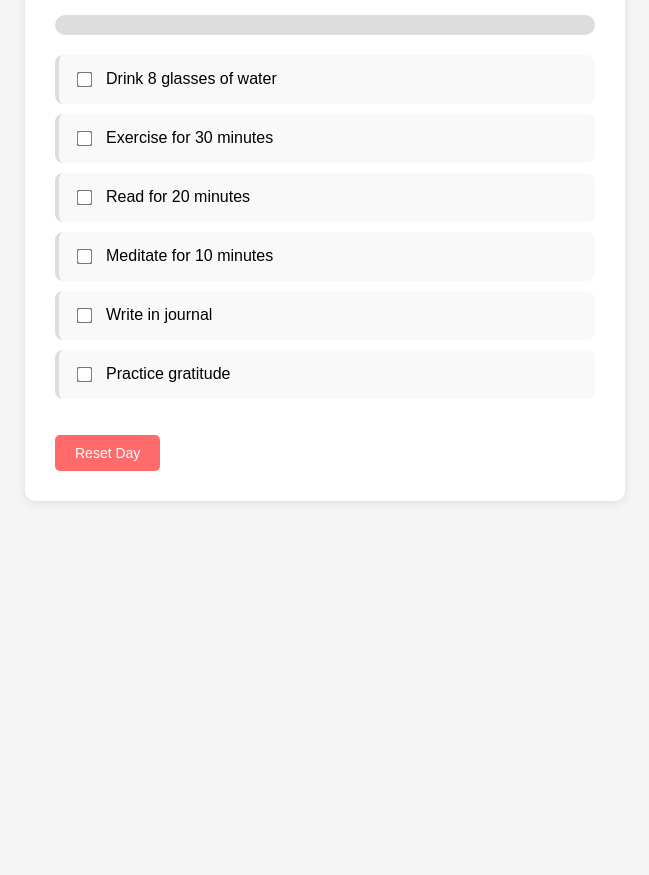
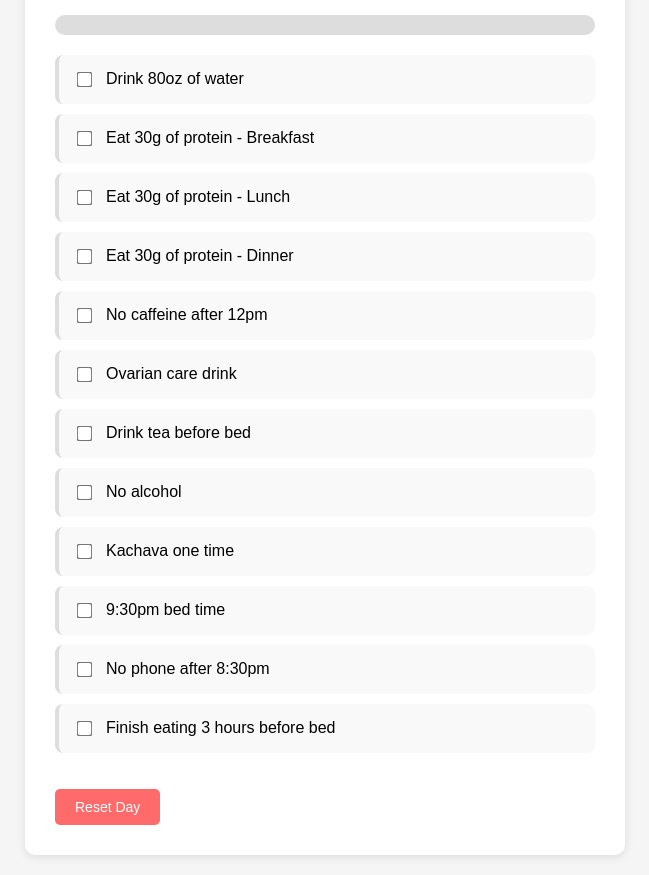
Before and after one commit to amandacost9/amandacost9.github.io, a plain HTML site: page index.html in a window 1280 px wide. Shown: the part 201-1076 px from the top of the page, without its empty margins (315-964 px from the left). Before the commit the page ends 800 px from the top, so only its background shows below. Drawn offline with Linux system fonts and the light colour scheme.

Commit message:
Added items

```diff
--- a/index.html
+++ b/index.html
@@ -137,27 +137,51 @@
         <ul class="checklist" id="checklist">
             <li class="checklist-item">
                 <input type="checkbox" id="task1">
-                <label for="task1">Drink 8 glasses of water</label>
+                <label for="task1">Drink 80oz of water</label>
             </li>
             <li class="checklist-item">
                 <input type="checkbox" id="task2">
-                <label for="task2">Exercise for 30 minutes</label>
+                <label for="task2">Eat 30g of protein - Breakfast</label>
             </li>
             <li class="checklist-item">
                 <input type="checkbox" id="task3">
-                <label for="task3">Read for 20 minutes</label>
+                <label for="task3">Eat 30g of protein - Lunch</label>
             </li>
             <li class="checklist-item">
                 <input type="checkbox" id="task4">
-                <label for="task4">Meditate for 10 minutes</label>
+                <label for="task4">Eat 30g of protein - Dinner</label>
             </li>
             <li class="checklist-item">
                 <input type="checkbox" id="task5">
-                <label for="task5">Write in journal</label>
+                <label for="task5">No caffeine after 12pm</label>
             </li>
             <li class="checklist-item">
                 <input type="checkbox" id="task6">
-                <label for="task6">Practice gratitude</label>
+                <label for="task6">Ovarian care drink</label>
+            </li>
+                  <li class="checklist-item">
+                <input type="checkbox" id="task7">
+                <label for="task7">Drink tea before bed</label>
+            </li>
+            <li class="checklist-item">
+                <input type="checkbox" id="task8">
+                <label for="task8">No alcohol</label>
+            </li>
+            <li class="checklist-item">
+                <input type="checkbox" id="task9">
+                <label for="task9">Kachava one time</label>
+            </li>
+            <li class="checklist-item">
+                <input type="checkbox" id="task10">
+                <label for="task10">9:30pm bed time</label>
+            </li>
+            <li class="checklist-item">
+                <input type="checkbox" id="task11">
+                <label for="task11">No phone after 8:30pm</label>
+            </li>
+            <li class="checklist-item">
+                <input type="checkbox" id="task12">
+                <label for="task12">Finish eating 3 hours before bed</label>
             </li>
         </ul>
 
```
